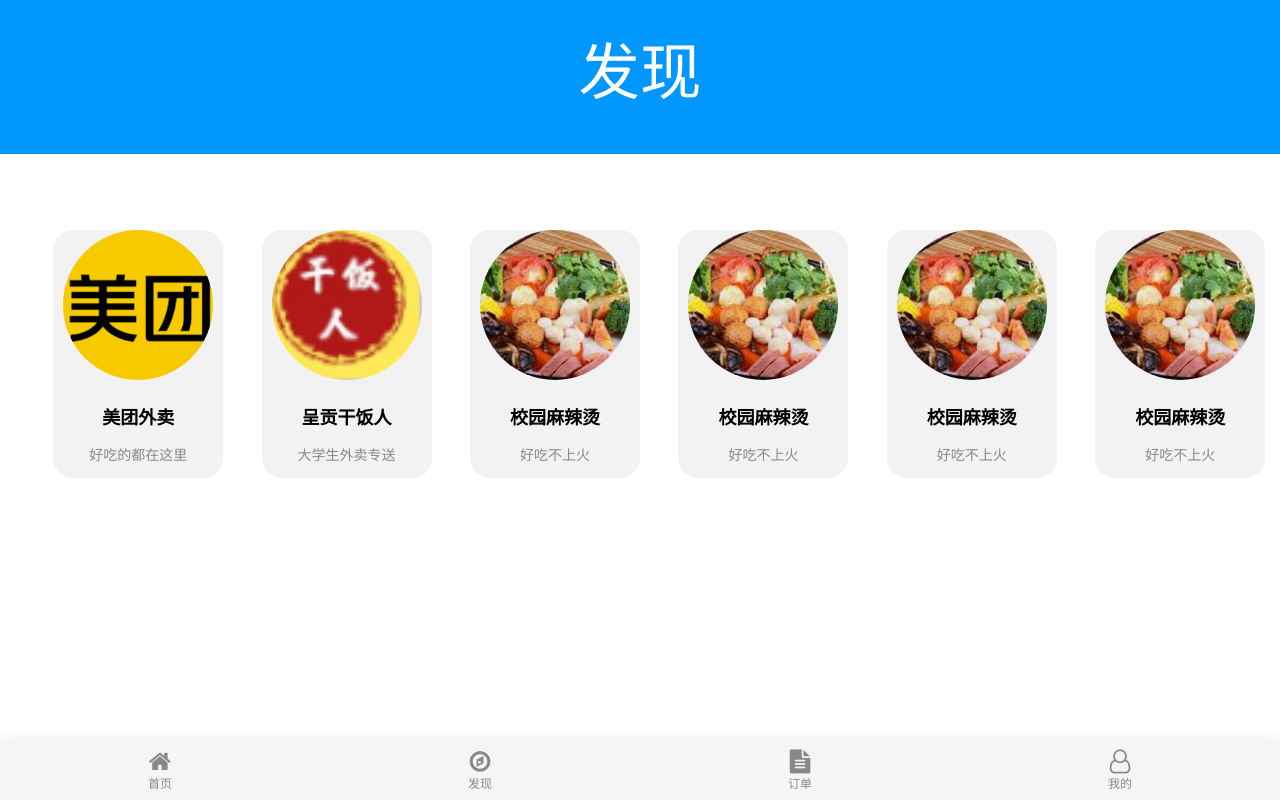
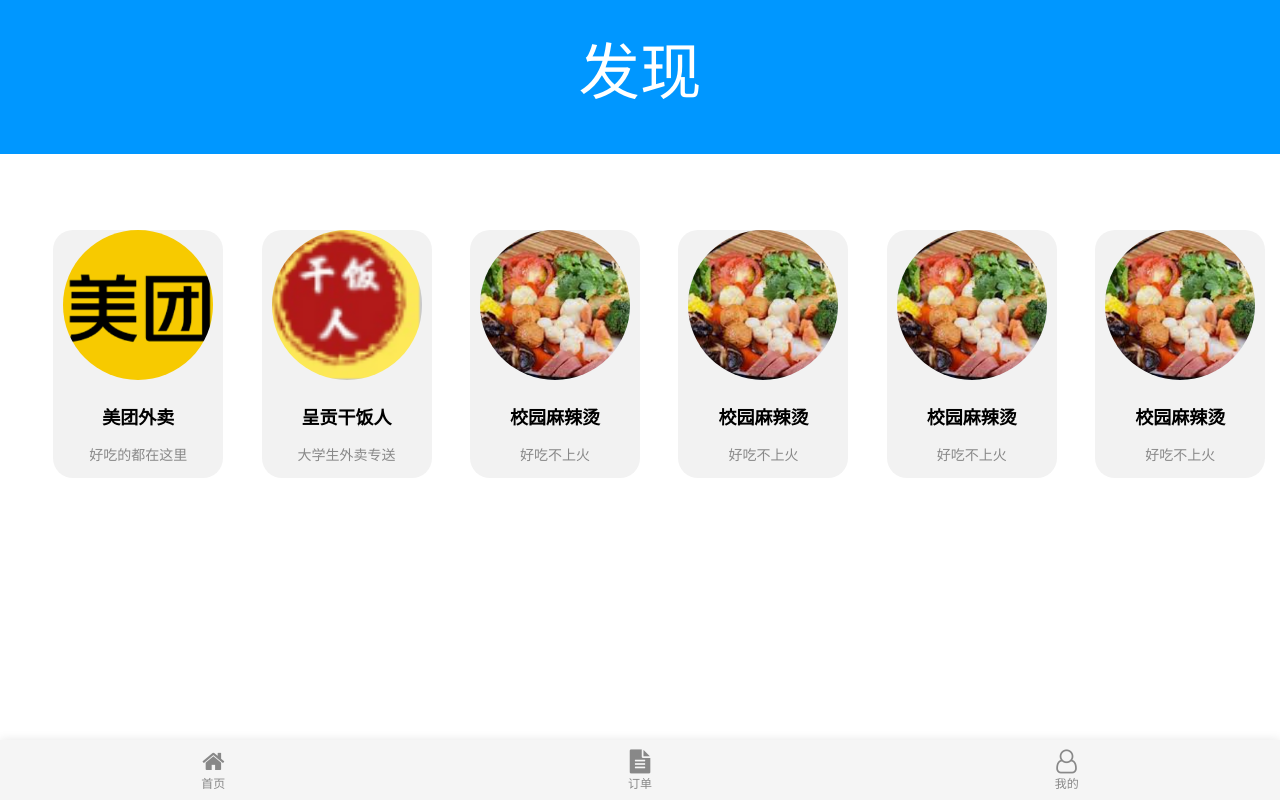
Before and after one commit to AL-Mazai/elm_front, a Vue app: page /discover in a window 1280 px wide. Built offline with nearby package versions, Linux system fonts and the light colour scheme.

Commit message:
细节修改

```diff
--- a/src/components/Footer.vue
+++ b/src/components/Footer.vue
@@ -4,10 +4,10 @@
             <i class="fa fa-home"></i>
             <p>首页</p>
         </div>
-        <div @click="$router.push('/discover')">
-            <i class="fa fa-compass"></i>
-            <p>发现</p>
-        </div>
+<!--        <div @click="$router.push('/discover')">-->
+<!--            <i class="fa fa-compass"></i>-->
+<!--            <p>发现</p>-->
+<!--        </div>-->
         <div @click="$router.push('/orderList')">
             <i class="fa fa-file-text"></i>
             <p>订单</p>
--- a/src/views/BusinessInfo.vue
+++ b/src/views/BusinessInfo.vue
@@ -128,6 +128,14 @@ export default {
         confirmOrder() {
             let foodList = this.foodListOfBusiness.filter(food => food.orderFoodNum > 0);
             console.log(foodList)
+            let user = localStorage.getItem("userInfo")
+            if(user === null){
+                this.$message.warning({
+                    message: "请先登录",
+                    duration: 800
+                })
+                this.$router.push('/login')
+            }else{
                 this.$router.push({
                     path: 'Order',
                     query: {
@@ -136,6 +144,7 @@ export default {
                         totalMoney: JSON.stringify(this.totalMoney),
                     }
                 });
+            }
         }
     }
 }
```
Lines whose indentation alone changed are shown as unchanged.
